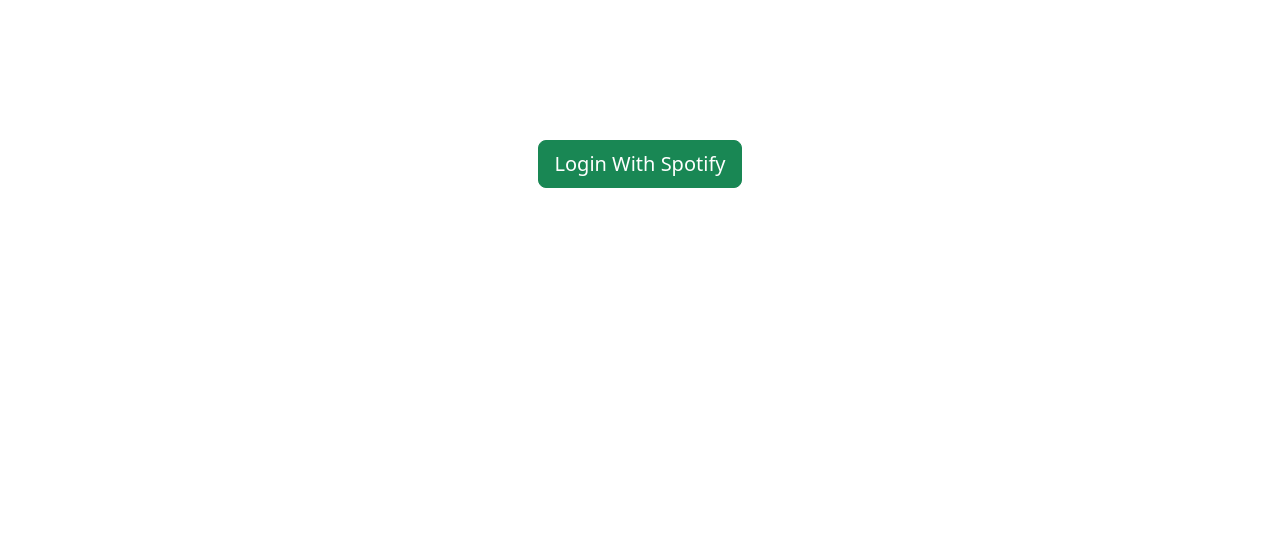
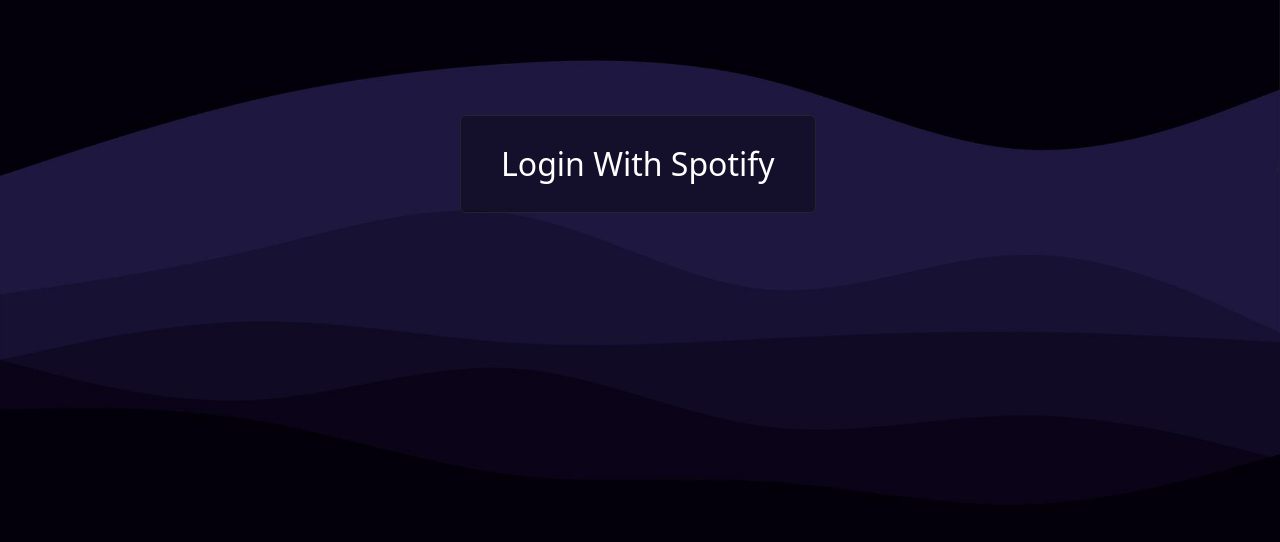
Before and after one commit to jhachey718/whats-in-my-library, a React (Create React App) app in the folder client/: page / in a window 1280 px wide. Shown: the part 236-778 px from the top of the page. Built offline with nearby package versions, Linux system fonts and the light colour scheme.

Commit message:
Updated button and added background image

```diff
--- a/client/src/App.js
+++ b/client/src/App.js
@@ -4,7 +4,20 @@ import Dashboard from "./components/Dashboard";
 
 const code = new URLSearchParams(window.location.search).get("code");
 function App() {
-  return code ? <Dashboard code={code} /> : <Login />;
+  return (
+    <div
+      className="d-flex align-items-center justify-content-center"
+      style={{
+        backgroundImage: "url('/background.png')",
+        backgroundSize: "cover",
+        backgroundPosition: "center",
+        height: "100vh",
+        width: "100vw",
+      }}
+    >
+      {code ? <Dashboard code={code} /> : <Login />};
+    </div>
+  );
 }
 
 export default App;
--- a/client/src/components/Login.js
+++ b/client/src/components/Login.js
@@ -10,7 +10,17 @@ export default function Login() {
       className="d-flex justify-content-center align-items-center"
       style={{ minHeight: "100vh" }}
     >
-      <a className="btn btn-success btn-lg" href={AUTH_URL}>
+      <a
+        className="btn btn-dark"
+        style={{
+          "--bs-btn-padding-y": "1.5rem",
+          "--bs-btn-padding-x": "2.5rem",
+          "--bs-btn-font-size": "2rem",
+          backgroundColor: "rgba(0, 0, 0, 0.35)", // Semi-transparent black
+          color: "#fff",
+        }}
+        href={AUTH_URL}
+      >
         Login With Spotify
       </a>
     </Container>
```
Also changed, not shown: client/public/background.png (added), 1 other file (tests, documents, lock files or other folders).
